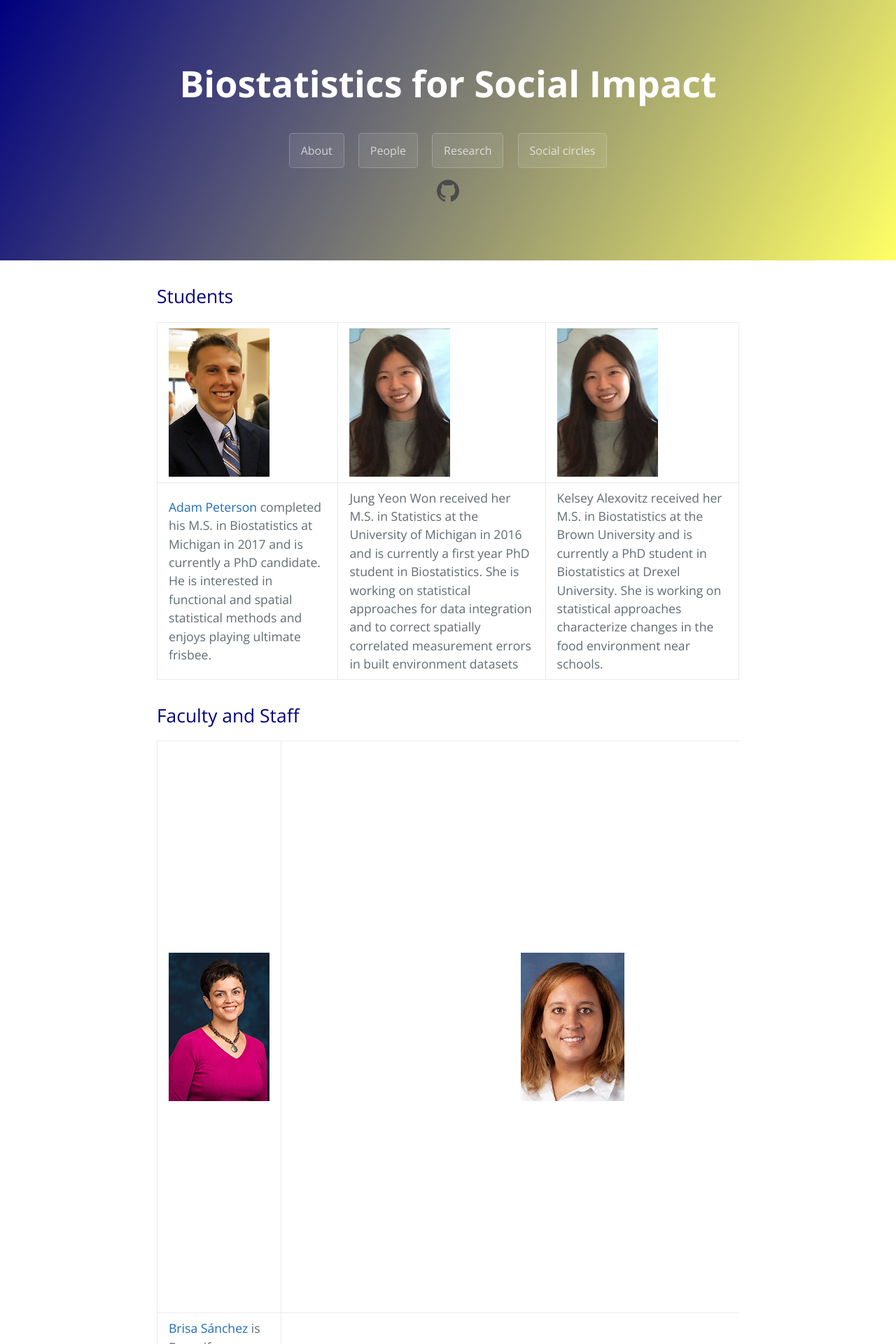
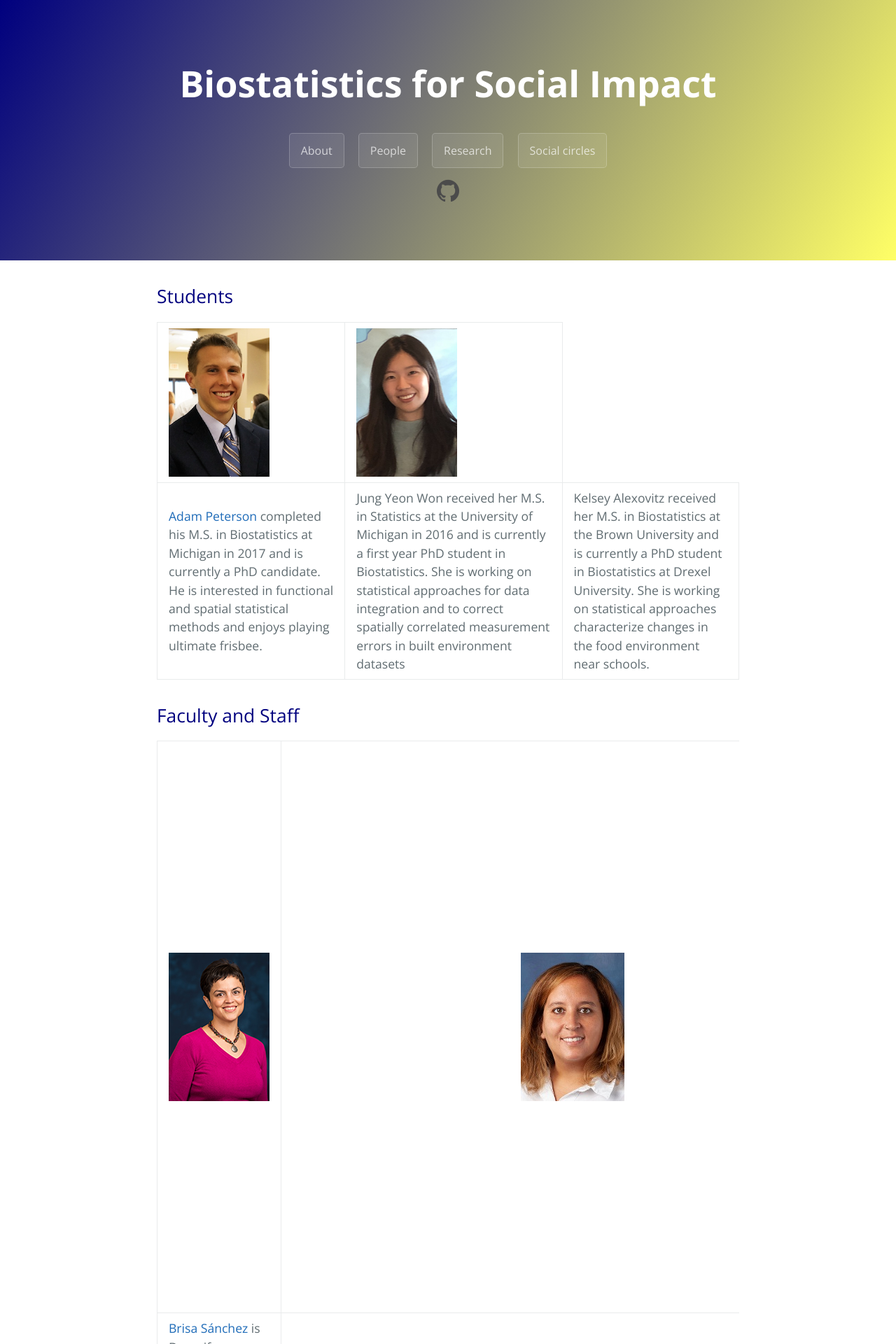
Before and after one commit to Biostatistics4SocialImpact/Biostatistics4SocialImpact.github.io, a Jekyll site: the page built from people.md, in a window 1280 px wide. Shown: the top 1920 px of the page at 70% size. Built offline with Jekyll 4.4.1, drawn with Linux system fonts in a browser that asks for light colours.

Commit message:
Update people.md

```diff
--- a/people.md
+++ b/people.md
@@ -10,7 +10,6 @@ permalink: /people/
   <tbody>
     <tr>
       <td><div class="thumbpeterson"></div></td>
-      <td><div class="thumbjung"></div></td>
       <td><div class="thumbjung"></div></td>
     </tr>
      <tr>
```
